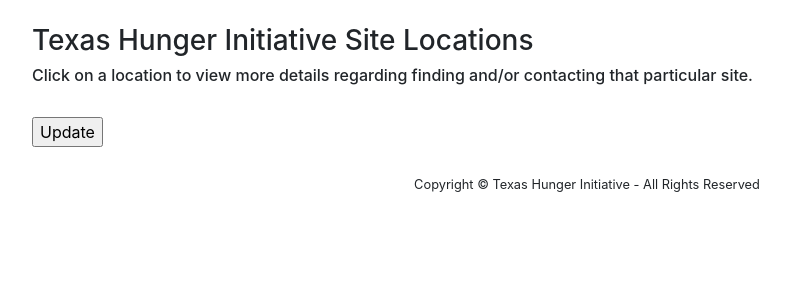
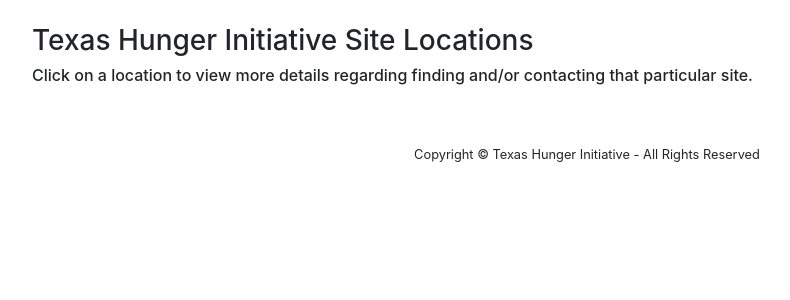
Before and after one commit to Katy-Atch/data4good, a Django app: page / in a window 1280 px wide. Shown: the part 56-356 px from the top of the page, without its empty margins (53-843 px from the left). Run offline with Django 3.2, Linux system fonts and the light colour scheme; data that the repository does not hold is empty; some libraries are stand-ins or nearby versions.

Commit message:
Removed Update button on map page, removed the url and view that supported it

```diff
--- a/web/pages/templates/map.html
+++ b/web/pages/templates/map.html
@@ -59,6 +59,7 @@
 
     {% for site in site_list %}
 
+    // site.latitude and site.longitude need to be replaced with accesses to the geocode table
     var siteMarker = L.circleMarker(["{{ site.latitude }}", "{{ site.longitude }}"], {
       renderer: myRenderer,
       radius: 3.0,
@@ -80,8 +81,4 @@
 </script>
 
 </br>
-<form action="{% url 'update' %}" method="post">
-    {% csrf_token %}
-    <input type="submit" value="Update">
-</form>
 {% endblock %}
--- a/web/pages/urls.py
+++ b/web/pages/urls.py
@@ -5,7 +5,6 @@ urlpatterns = [
     path('', views.map, name='home'),
     path('map/', views.map, name='map'),
     path('sponsors/', views.sponsor, name='sponsor'),
-    path('update/', views.update, name='update'),
     path('data/', views.site_data, name='data'),
     path('details/<int:siteid>/', views.details, name='details'),
     path('points/', views.points, name='points'),
--- a/web/pages/views.py
+++ b/web/pages/views.py
@@ -14,10 +14,6 @@ def map(request):
 def sponsor(request):
     ce_list = list(CE.objects.all())
     return render(request, "sponsor.html", {'ce_list': ce_list})
-
-def update(request):
-    call_command('fetchdata')
-    return HttpResponseRedirect(reverse('map'))
 
 def site_data(request):
     sites = serialize('json', Site.objects.all())
```
